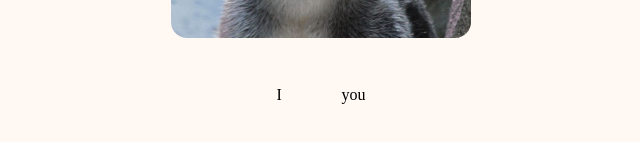
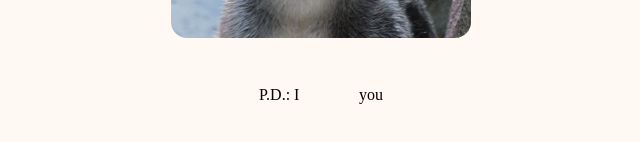
Before and after one commit to DavidCs9/chulis, an Angular app: page / in a window 1280 px wide. Shown: the part 460-602 px from the top of the page, without its empty margins (319-959 px from the left). Built offline with nearby package versions, Linux system fonts and the light colour scheme; some icons are missing.

Commit message:
refactor: Update app component HTML structure and add image

```diff
--- a/src/app/app.component.html
+++ b/src/app/app.component.html
@@ -2,7 +2,7 @@
   <h1>ale + david = chulis 4 ever</h1>
   <img src="../assets/nutria.jpg" alt="" />
   <footer>
-    I
+    P.D.: I
     <lord-icon
       src="https://cdn.lordicon.com/jjoolpwc.json"
       trigger="loop"
```
